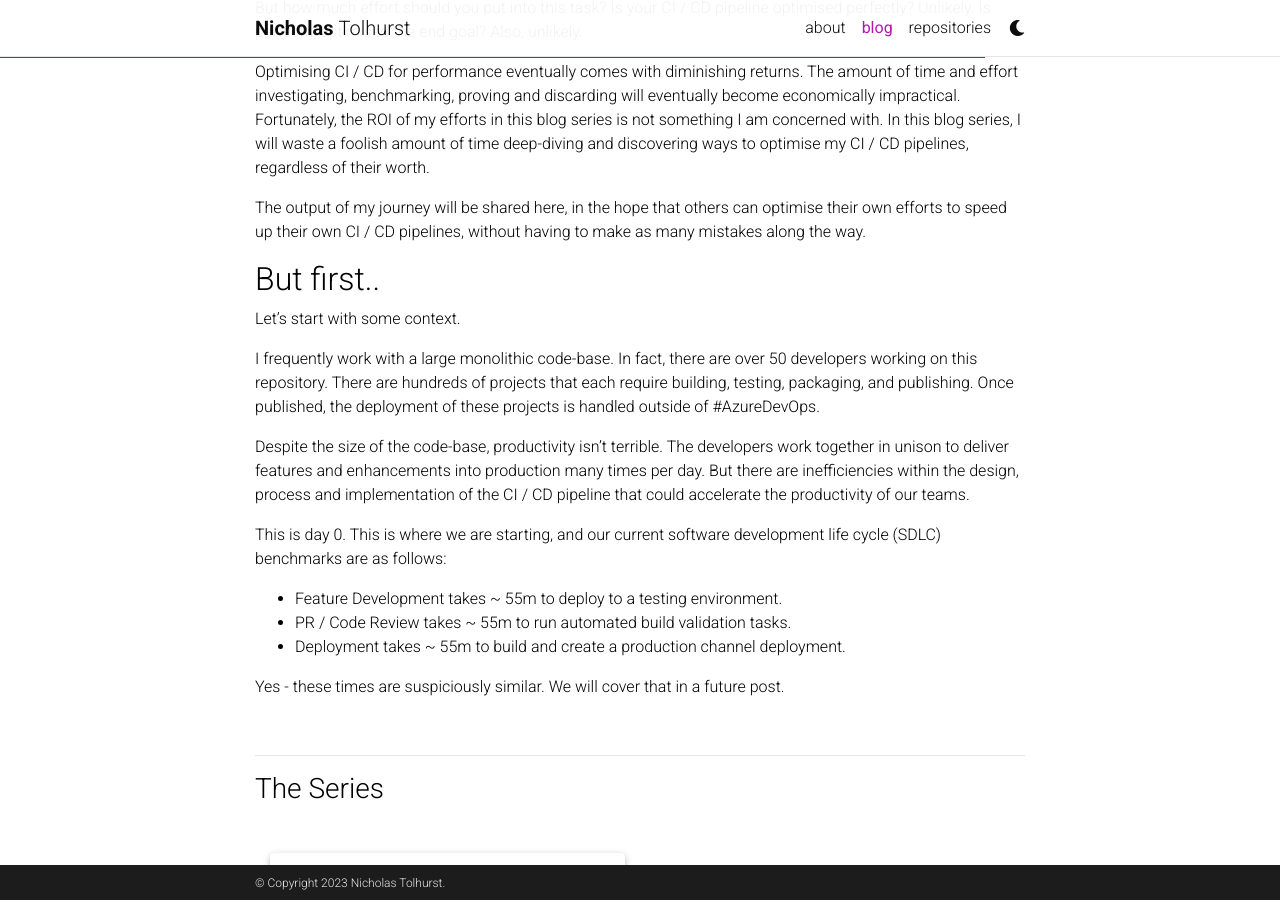
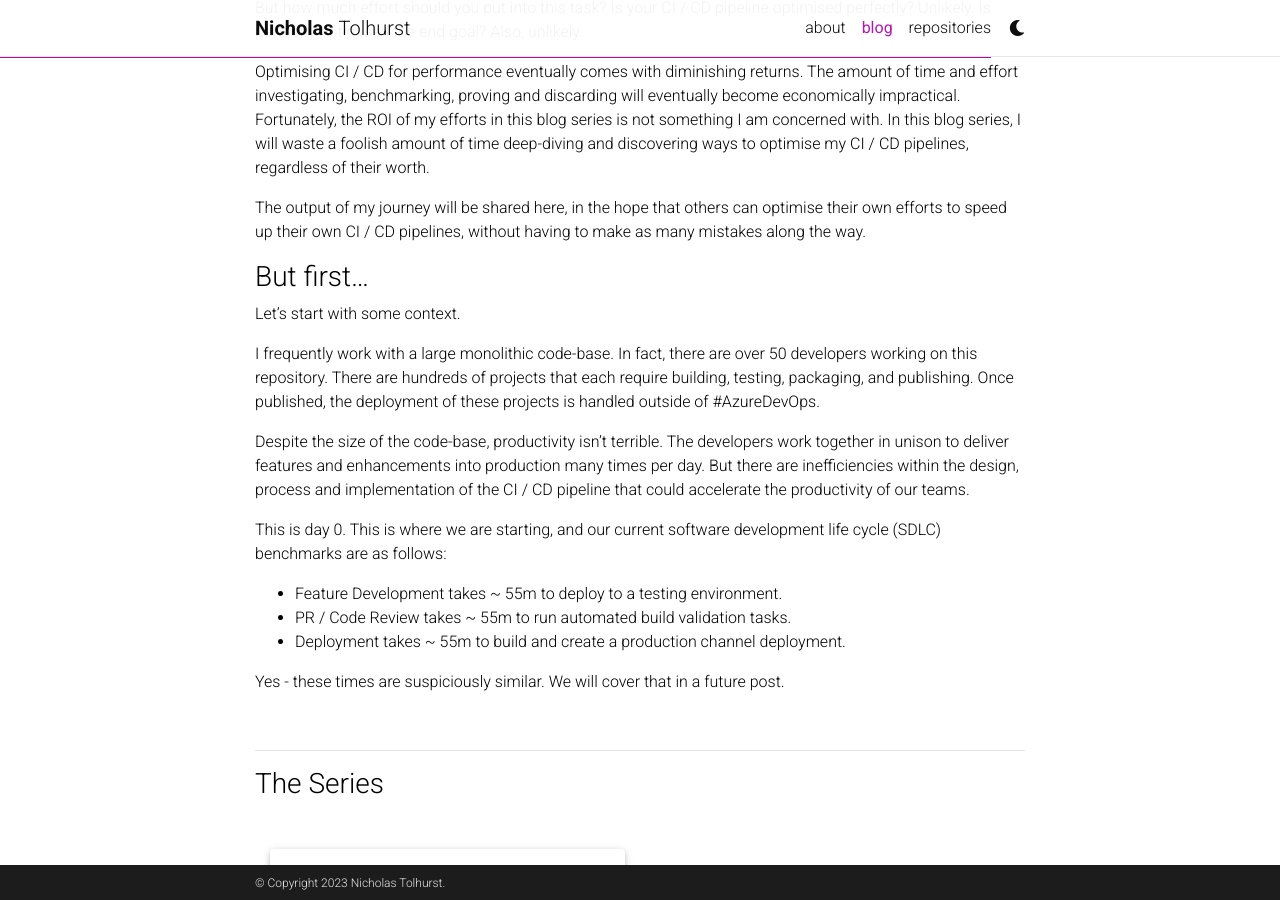
Before and after one commit to nicktolhurst/nicktolhurst.github.io, a Jekyll site: the page built from _posts/2023-03-11-faster-ci-introduction.md, in a window 1280 px wide and 900 px high, scrolled down 618 px. Built offline with Jekyll 4.4.1, drawn with Linux system fonts in a browser that asks for light colours; full-size pictures stand in for the smaller copies a plugin makes; comment, search, counter and statistics services are not loaded; a style sheet for code colours, icons or effects is not loaded.

Commit message:
updates headings in main blog

```diff
--- a/_posts/2023-03-11-faster-ci-introduction.md
+++ b/_posts/2023-03-11-faster-ci-introduction.md
@@ -20,7 +20,7 @@ Optimising CI / CD for performance eventually comes with diminishing returns. Th
 
 The output of my journey will be shared here, in the hope that others can optimise their own efforts to speed up their own CI / CD pipelines, without having to make as many mistakes along the way.
 
-## But first..
+### But first...
 
 Let's start with some context.
 
```
